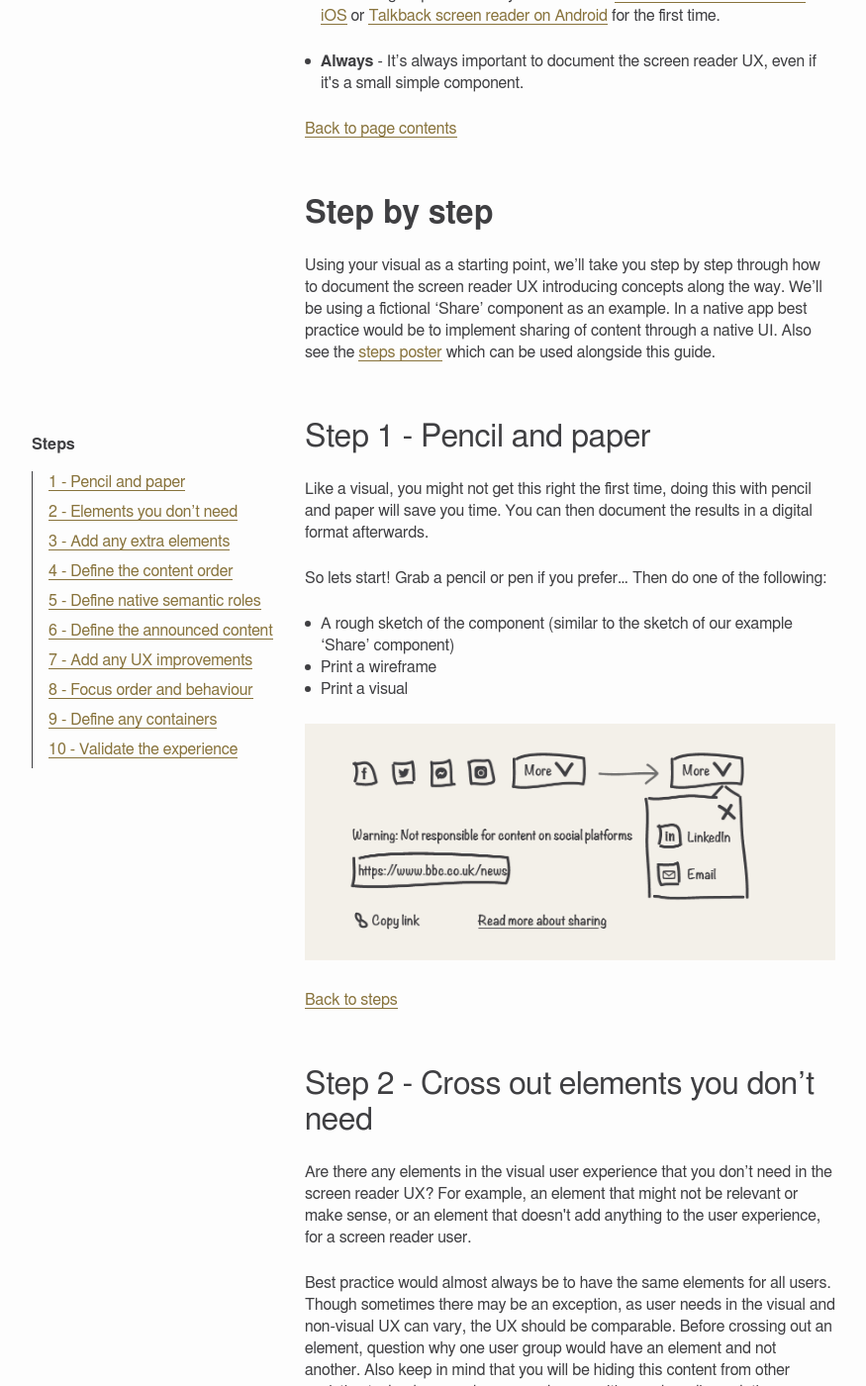
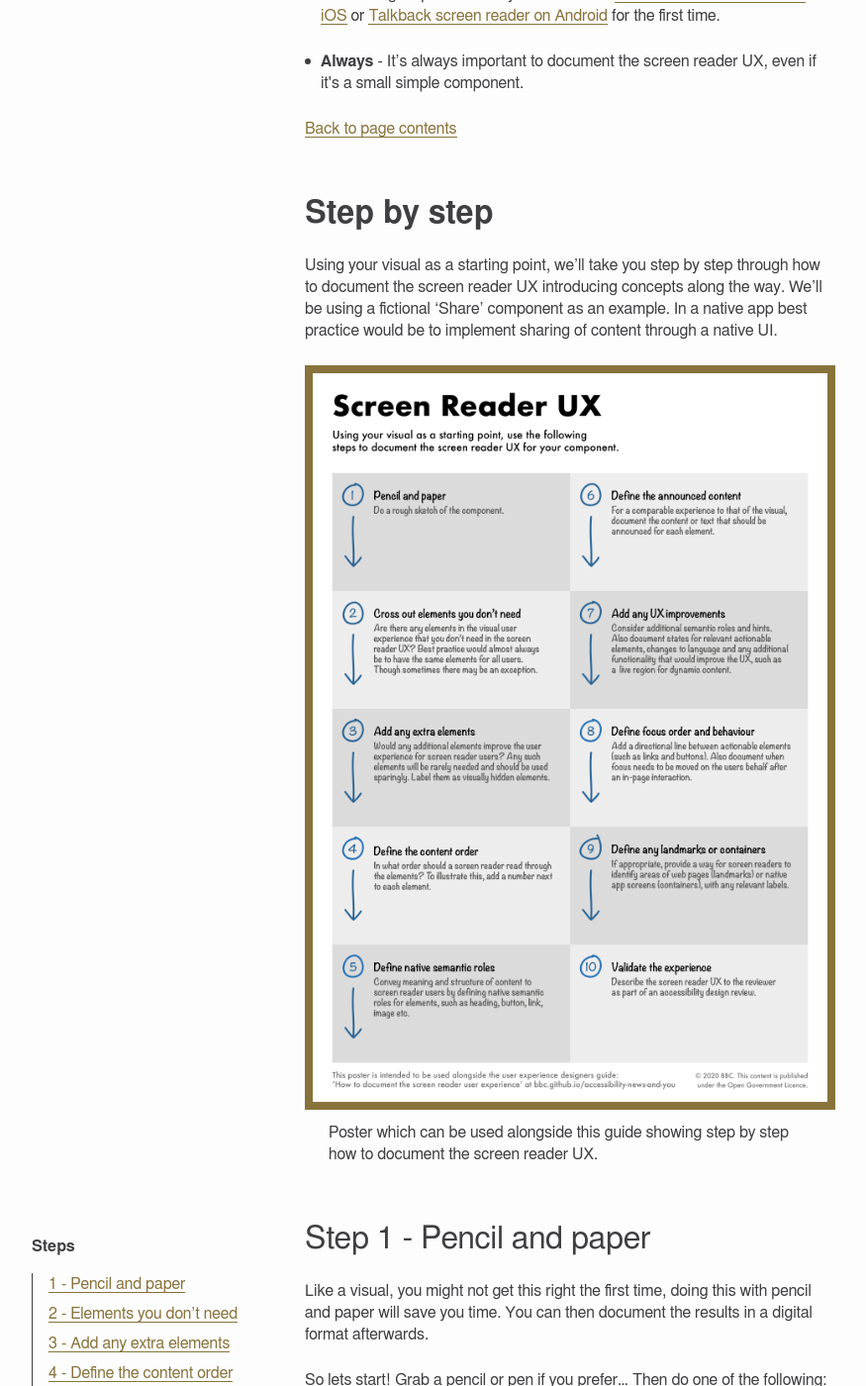
Before and after one commit to bbc/accessibility-news-and-you, a Jekyll site: the page guides/screen-reader-ux-ios-android.html, which Jekyll copies as it is, in a window 1280 px wide and 1400 px high, scrolled down 2353 px. Shown: the whole window at 99% size, without its empty margins (64-939 px from the left). Built offline with Jekyll 4.4.1, drawn with Linux system fonts in a browser that asks for light colours.

Commit message:
add poster figure

```diff
--- a/guides/screen-reader-ux-ios-android.html
+++ b/guides/screen-reader-ux-ios-android.html
@@ -77,7 +77,17 @@
 
             <h2 id="step-by-step" class="h2" tabindex="-1">Step by step</h2>
 
-            <p>Using your visual as a starting point, we’ll take you step by step through how to document the screen reader UX introducing concepts along the way. We’ll be using a fictional ‘Share’ component as an example. In a native app best practice would be to implement sharing of content through a native UI. Also see the <a href="/accessibility-news-and-you/pdfs/screen-reader-ux-steps-poster.pdf">steps poster</a> which can be used alongside this guide.</p>
+            <p>Using your visual as a starting point, we’ll take you step by step through how to document the screen reader UX introducing concepts along the way. We’ll be using a fictional ‘Share’ component as an example. In a native app best practice would be to implement sharing of content through a native UI.</p>
+
+            <figure class="poster last">
+                <a href="/accessibility-news-and-you/pdfs/screen-reader-ux-steps-poster.pdf">
+                    <img src="/accessibility-news-and-you/assets/img/screen-reader-ux/screen-reader-ux-poster.png" alt="The steps for documenting the screen reader UX" width="300">
+                </a>
+                <figcaption>
+                    <span class="vh">Image caption, </span>
+                    Poster which can be used alongside this guide showing step by step how to document the screen reader UX.
+                </figcaption>
+            </figure>
         </div>
 
         <nav class="page-contents column-nav" role="navigation" aria-label="Steps">
```
